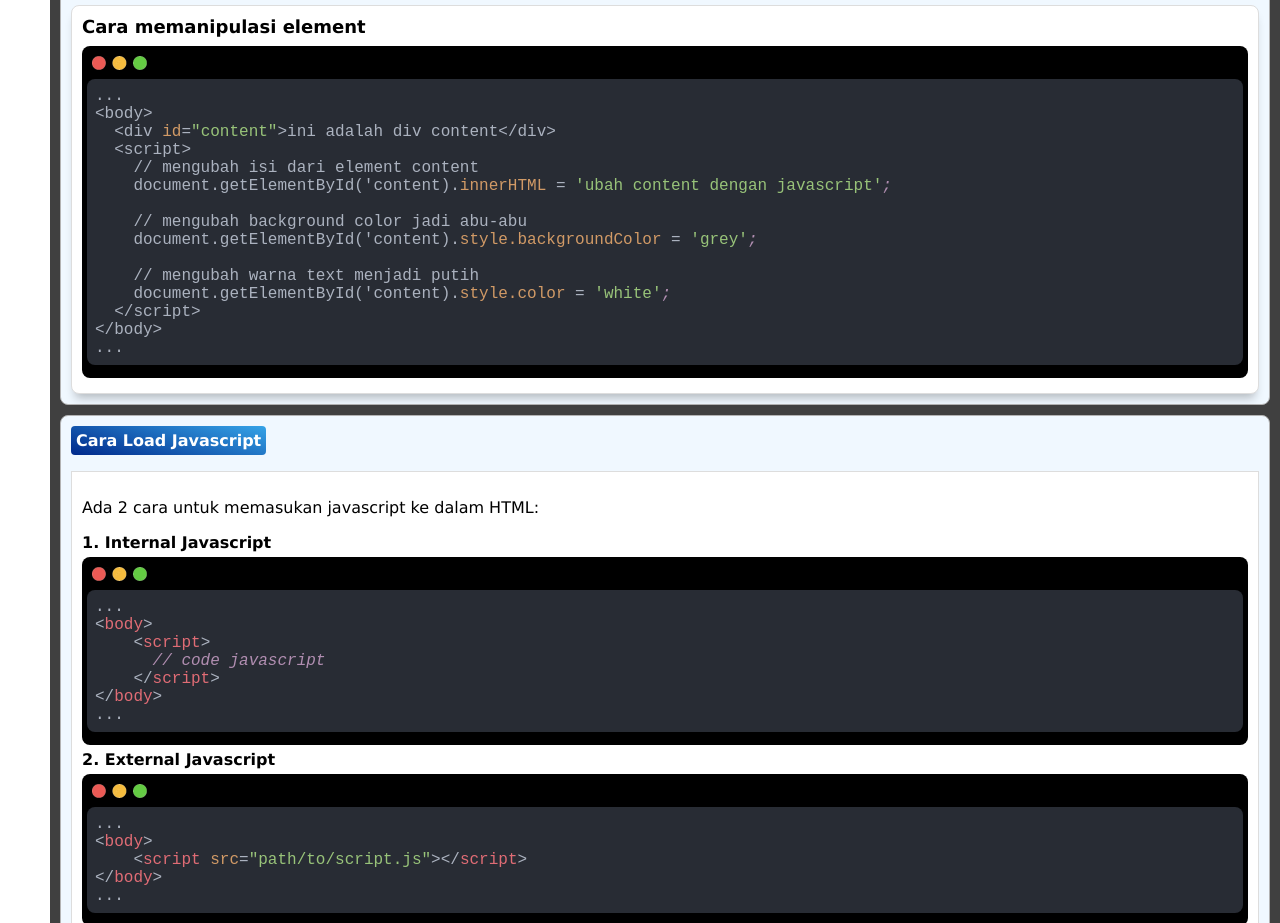
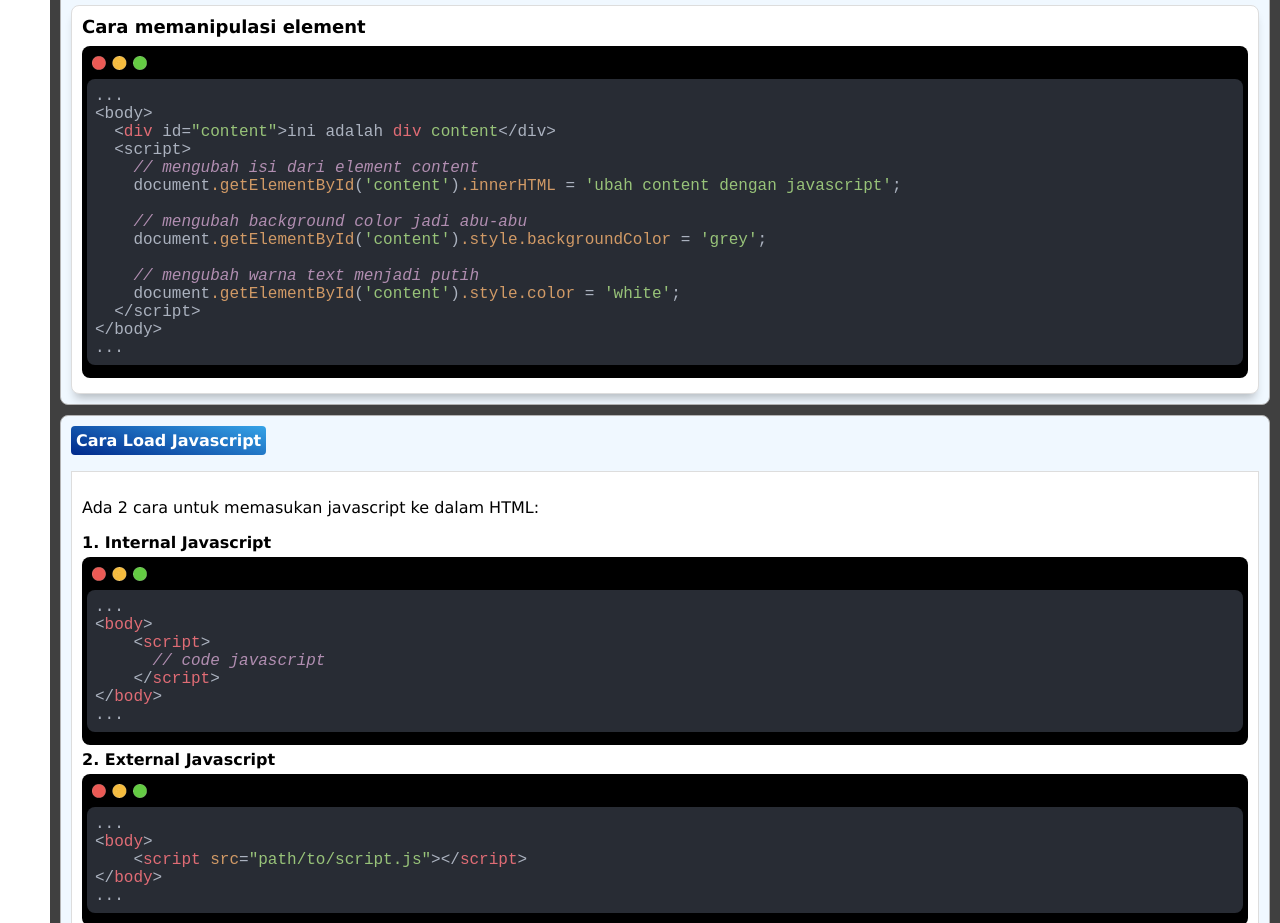
Before and after one commit to finzero/dasar-pemograman-web, a React (Vite) app: page /javascript in a window 1280 px wide. Shown: the part 2820-3743 px from the top of the page. Built offline with nearby package versions, Linux system fonts and the light colour scheme.

Commit message:
fix: kutip 1

```diff
--- a/src/components/javascript/JSDOM.jsx
+++ b/src/components/javascript/JSDOM.jsx
@@ -72,13 +72,13 @@ document.querySelectorAll('span');
   <div id="content">ini adalah div content</div>
   <script>
     // mengubah isi dari element content
-    document.getElementById('content).innerHTML = 'ubah content dengan javascript';
+    document.getElementById('content').innerHTML = 'ubah content dengan javascript';
 
     // mengubah background color jadi abu-abu
-    document.getElementById('content).style.backgroundColor = 'grey';
+    document.getElementById('content').style.backgroundColor = 'grey';
 
     // mengubah warna text menjadi putih
-    document.getElementById('content).style.color = 'white';
+    document.getElementById('content').style.color = 'white';
   </script>
 </body>
 ...`}
```
